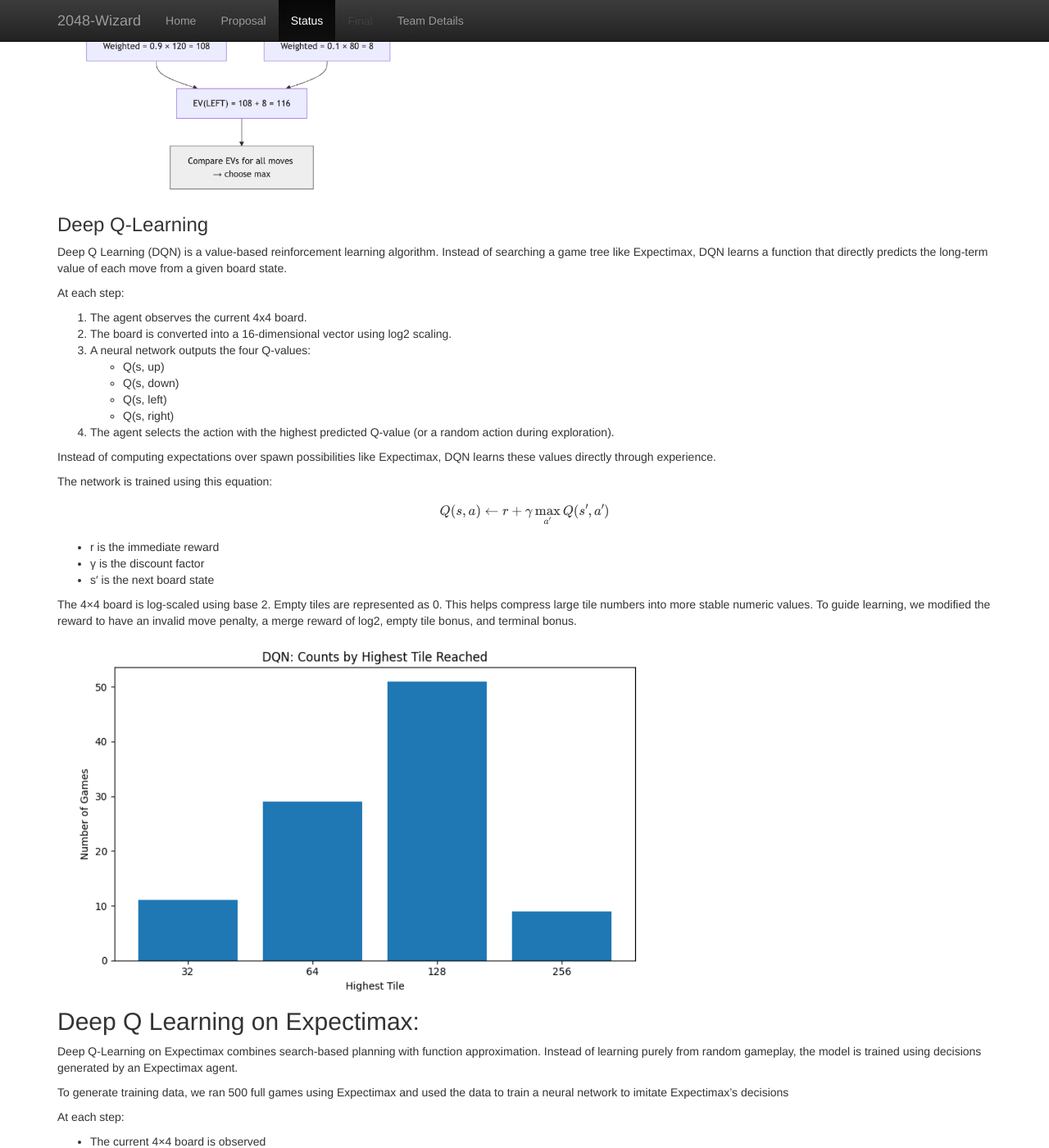
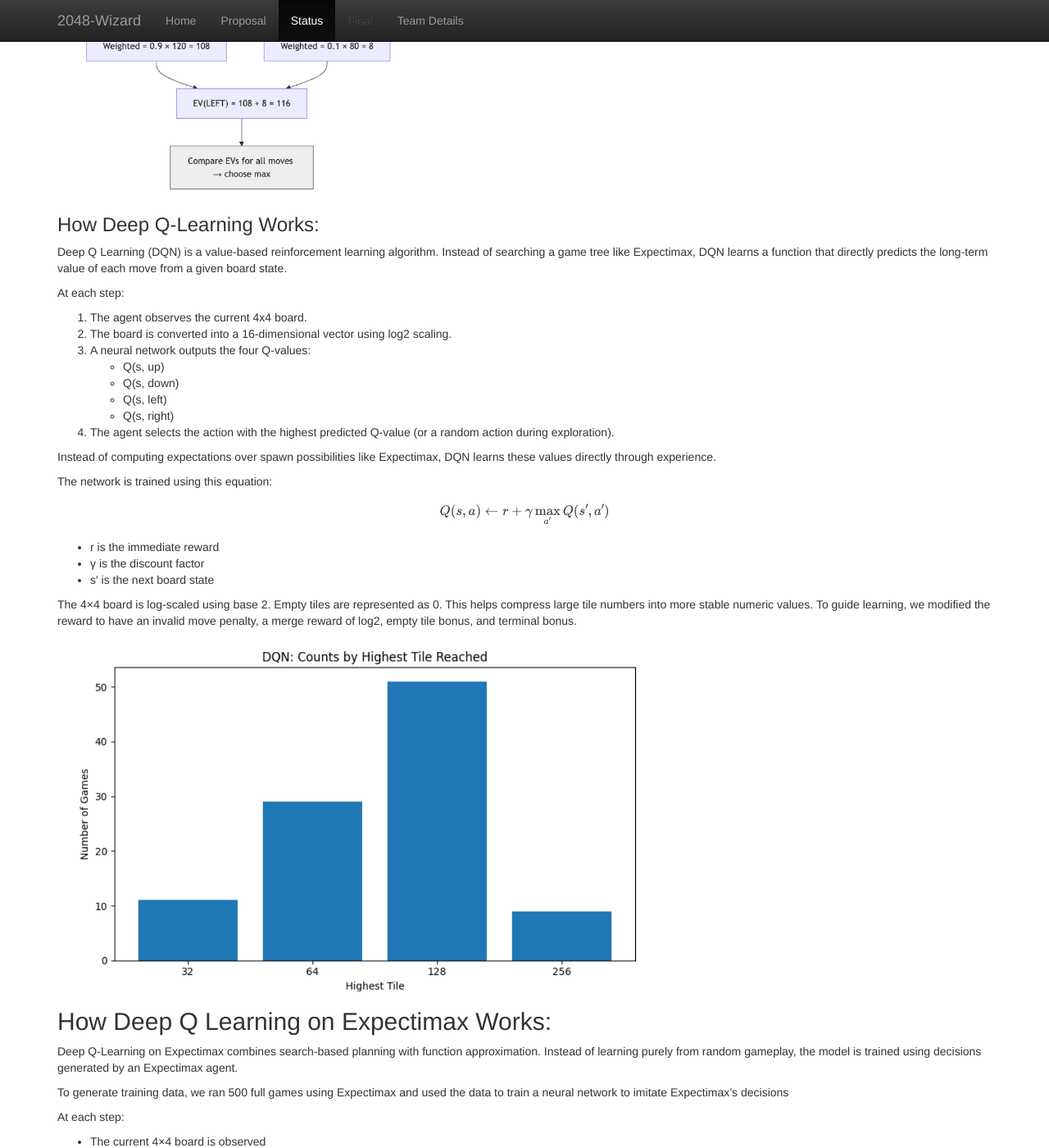
Before and after one commit to sidgupta04/2048-Wizard, a Jekyll site: the page built from docs/status.md, in a window 1280 px wide and 1400 px high, scrolled down 1387 px. Shown: the whole window at 82% size. Built offline with Jekyll 4.4.1, drawn with Linux system fonts in a browser that asks for light colours; formulas are drawn with MathJax 3.

Commit message:
Update status.md

```diff
--- a/docs/status.md
+++ b/docs/status.md
@@ -29,7 +29,7 @@ To account for this, expectimax incorporates an average tile as the opposing pla
 
 <img src="ExpectimaxGraph.png" width="65%">
 
-### Deep Q-Learning
+### How Deep Q-Learning Works:
 Deep Q Learning (DQN) is a value-based reinforcement learning algorithm. Instead of searching a game tree like Expectimax, DQN learns a function that directly predicts the long-term value of each move from a given board state.
 
 At each step:
@@ -58,7 +58,7 @@ The 4×4 board is log-scaled using base 2. Empty tiles are represented as 0. Thi
 
 <img src="DQNHighestTileReached.png" width="65%">
 
-## Deep Q Learning on Expectimax:
+## How Deep Q Learning on Expectimax Works:
 
 Deep Q-Learning on Expectimax combines search-based planning with function approximation.
 Instead of learning purely from random gameplay, the model is trained using decisions generated by an Expectimax agent.
```
